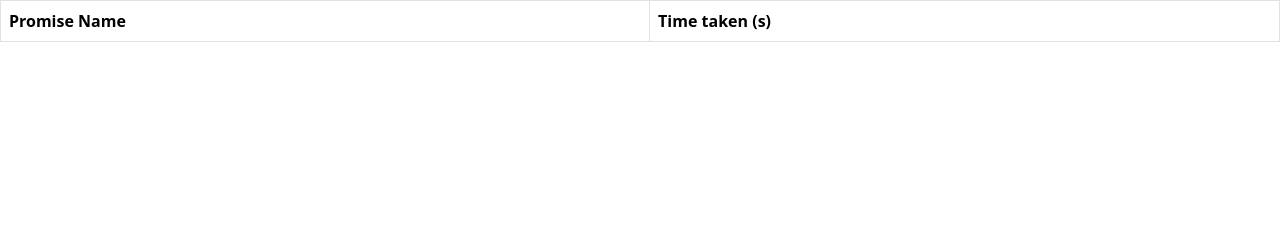
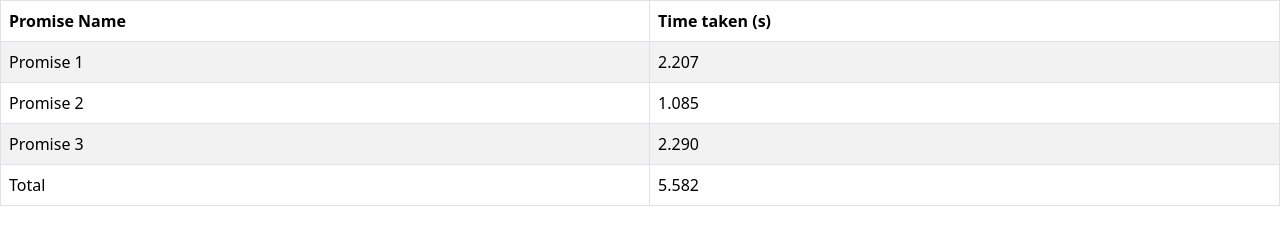
Before and after one commit to acciojob/wait-for-multiple-promises-vijaykrishn55, a website: page main.html in a window 1280 px wide. Drawn offline with nearby package versions, Linux system fonts and the light colour scheme.

Commit message:
created a submission

```diff
--- a/script.js
+++ b/script.js
@@ -1 +1,71 @@
 //your JS code here. If required.
+document.addEventListener("DOMContentLoaded", () => {
+  const outputTable = document.getElementById("output");
+
+  // Helper function to generate a random time between min and max seconds
+  function getRandomTime(min, max) {
+    return Math.random() * (max - min) * 1000 + min * 1000;
+  }
+
+  // Helper function to create a Promise that resolves after a random time
+  function createRandomPromise(promiseName) {
+    return new Promise((resolve) => {
+      const startTime = Date.now();
+      const randomTime = getRandomTime(1, 3);
+      setTimeout(() => {
+        const endTime = Date.now();
+        const timeTaken = (endTime - startTime) / 1000;
+        resolve({ promiseName, timeTaken });
+      }, randomTime);
+    });
+  }
+
+  // Create an array of Promises
+  const promises = [
+    createRandomPromise("Promise 1"),
+    createRandomPromise("Promise 2"),
+    createRandomPromise("Promise 3"),
+  ];
+
+  // Display "Loading..." initially
+  outputTable.innerHTML = `
+    <tr>
+      <td colspan="2">Loading...</td>
+    </tr>
+  `;
+
+  // Wait for all promises to resolve using Promise.all
+  Promise.all(promises)
+    .then((results) => {
+      // Calculate the total time taken
+      const totalTime = results.reduce((total, result) => total + result.timeTaken, 0);
+
+      // Update the table with the results
+      outputTable.innerHTML = `
+        <tr>
+          <td>${results[0].promiseName}</td>
+          <td>${results[0].timeTaken.toFixed(3)}</td>
+        </tr>
+        <tr>
+          <td>${results[1].promiseName}</td>
+          <td>${results[1].timeTaken.toFixed(3)}</td>
+        </tr>
+        <tr>
+          <td>${results[2].promiseName}</td>
+          <td>${results[2].timeTaken.toFixed(3)}</td>
+        </tr>
+        <tr>
+          <td>Total</td>
+          <td>${totalTime.toFixed(3)}</td>
+        </tr>
+      `;
+    })
+    .catch((error) => {
+      console.error("Error:", error);
+      outputTable.innerHTML = `
+        <tr>
+          <td colspan="2">Error occurred</td>
+        </tr>
+      `;
+    });
+});
```
Also changed, not shown: main.html (+1 -0 lines).
